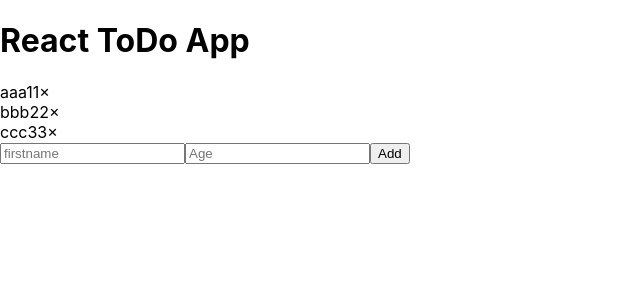
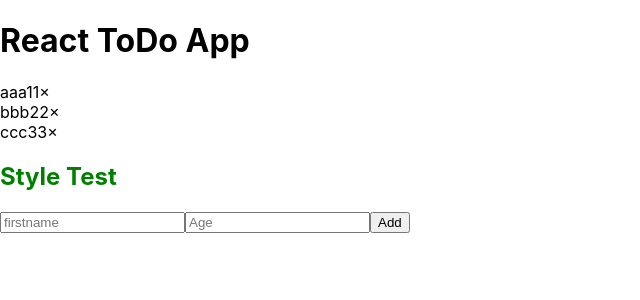
Before and after one commit to Tarekbenali/React-TodoList, a React (Create React App) app: page / in a window 1280 px wide. Shown: the top 300 px of the page, without its empty margins (0-640 px from the left). Built offline with nearby package versions, Linux system fonts and the light colour scheme.

Commit message:
Add node-sass

```diff
--- a/package.json
+++ b/package.json
@@ -16,7 +16,6 @@
   "eslintConfig": {
     "extends": "react-app"
   },
-
   "browserslist": {
     "production": [
       ">0.2%",
@@ -28,5 +27,8 @@
       "last 1 firefox version",
       "last 1 safari version"
     ]
+  },
+  "devDependencies": {
+    "node-sass": "^4.12.0"
   }
 }
--- a/src/components/Additem/Additem.js
+++ b/src/components/Additem/Additem.js
@@ -1,5 +1,5 @@
 import React, { Component } from 'react'
-import './Additem.css'
+import './Additem.scss'
 
 // Class Based Components
 export default class Additem extends Component {
@@ -8,9 +8,6 @@ state = {
     name:'',
     age:''
 }
-
-
-
 
 
 handleChange = (e) => {
@@ -32,6 +29,7 @@ handleSubmit = (e)  => {
     render() {
         return (
             <div>
+                <h2 className='style2'>Style Test</h2>
                 <form onSubmit={this.handleSubmit}>
   <input type="text" placeholder="firstname" id="name" onChange={this.handleChange} value={this.state.name}/>
   <input type="number" placeholder="Age" id="age" onChange={this.handleChange} value={this.state.age}/>
```
Also changed, not shown: src/components/Additem/Additem.scss (renamed from src/components/Additem/Additem.css).
